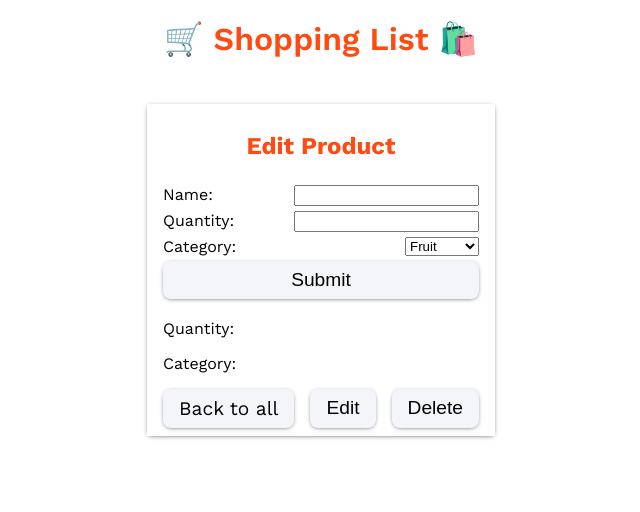
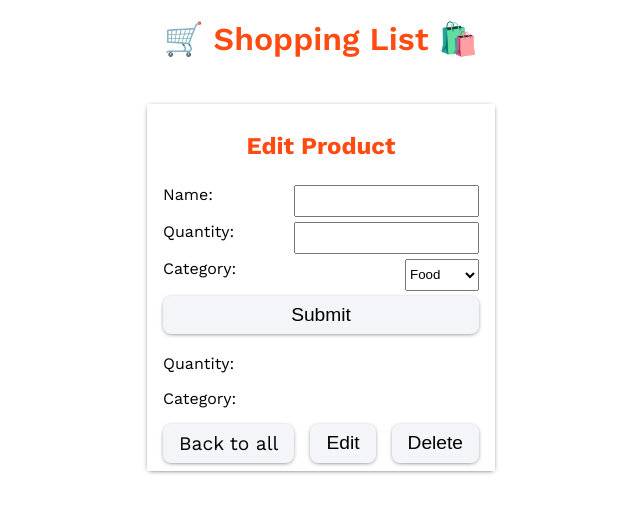
Before and after one commit to YavorLalev/Shopping-List, a Next.js app: page /1 in a window 1280 px wide. Both pictures are taken after a click on the button "Edit". Shown: the top 512 px of the page, without its empty margins (319-959 px from the left). Built offline with nearby package versions, Linux system fonts and the light colour scheme; no server answers; the database is empty.

Commit message:
Change Form labels

```diff
--- a/components/Product/index.js
+++ b/components/Product/index.js
@@ -66,7 +66,7 @@ export default function Product() {
         <ProductForm isEditMode={isEditMode} onSubmit={handleEditProduct} />
       )}
       <h2>{data.name}</h2>
-      <p>Quantity: {data.description}</p>
+      <p>Quantity: {data.quantity}</p>
       <p>Category: {data.category}</p>
       <ButtonContainer>
         <StyledLink href="/">Back to all</StyledLink>
--- a/components/ProductForm/ProductForm.styled.js
+++ b/components/ProductForm/ProductForm.styled.js
@@ -14,5 +14,6 @@ export const StyledHeading = styled.h2`
 export const StyledLabel = styled.label`
   display: flex;
   justify-content: space-between;
+  height: 32px;
   gap: 5px;
 `;
--- a/components/ProductForm/index.js
+++ b/components/ProductForm/index.js
@@ -18,8 +18,8 @@ export default function ProductForm({ onSubmit, isEditMode }) {
       <StyledLabel htmlFor="category">
         Category:
         <select id="category" name="category">
+          <option value="Food">Food</option>
           <option value="Fruit">Fruit</option>
-          <option value="Food">Food</option>
           <option value="Drogerie">Drogerie</option>
         </select>
       </StyledLabel>
```
